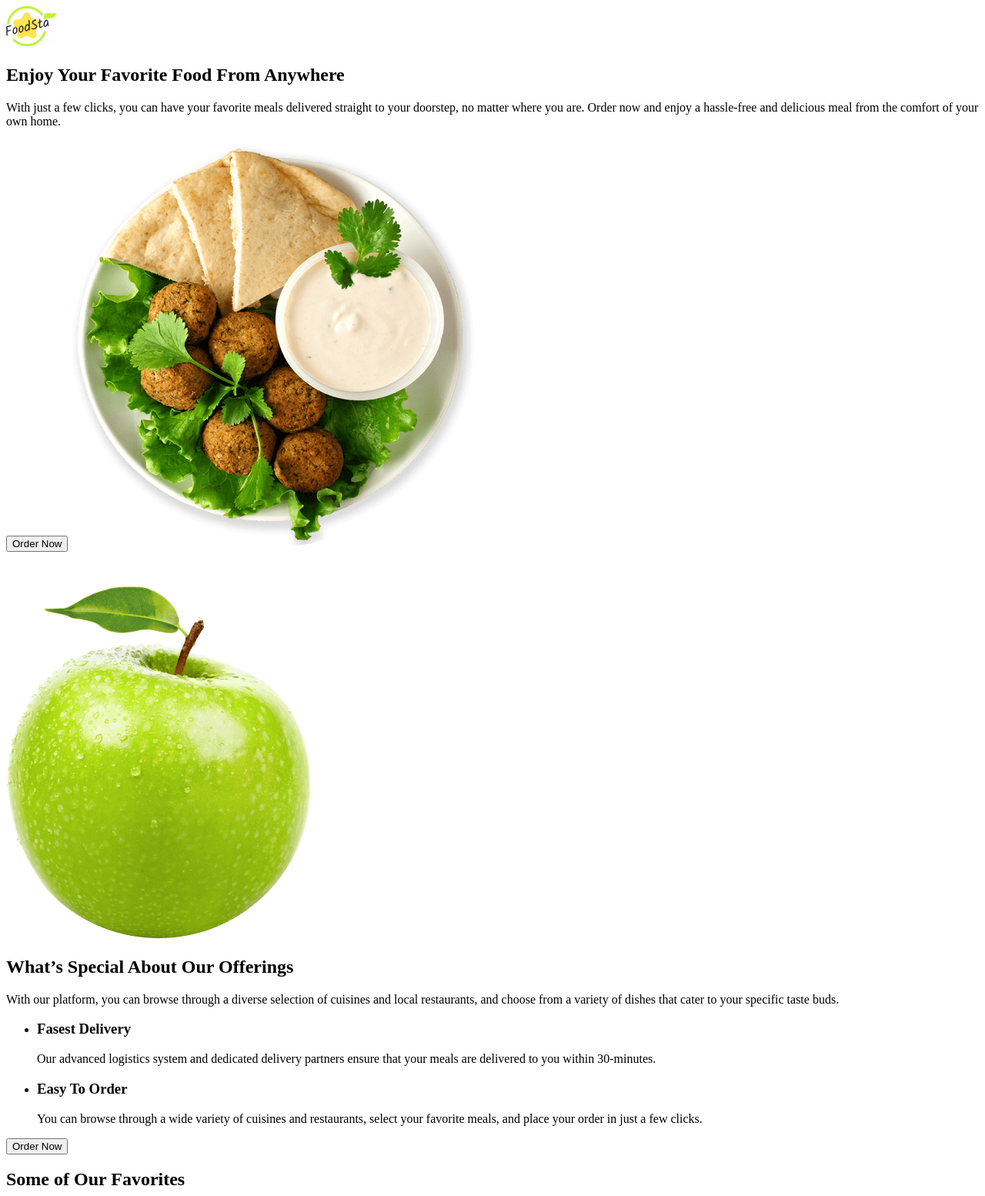
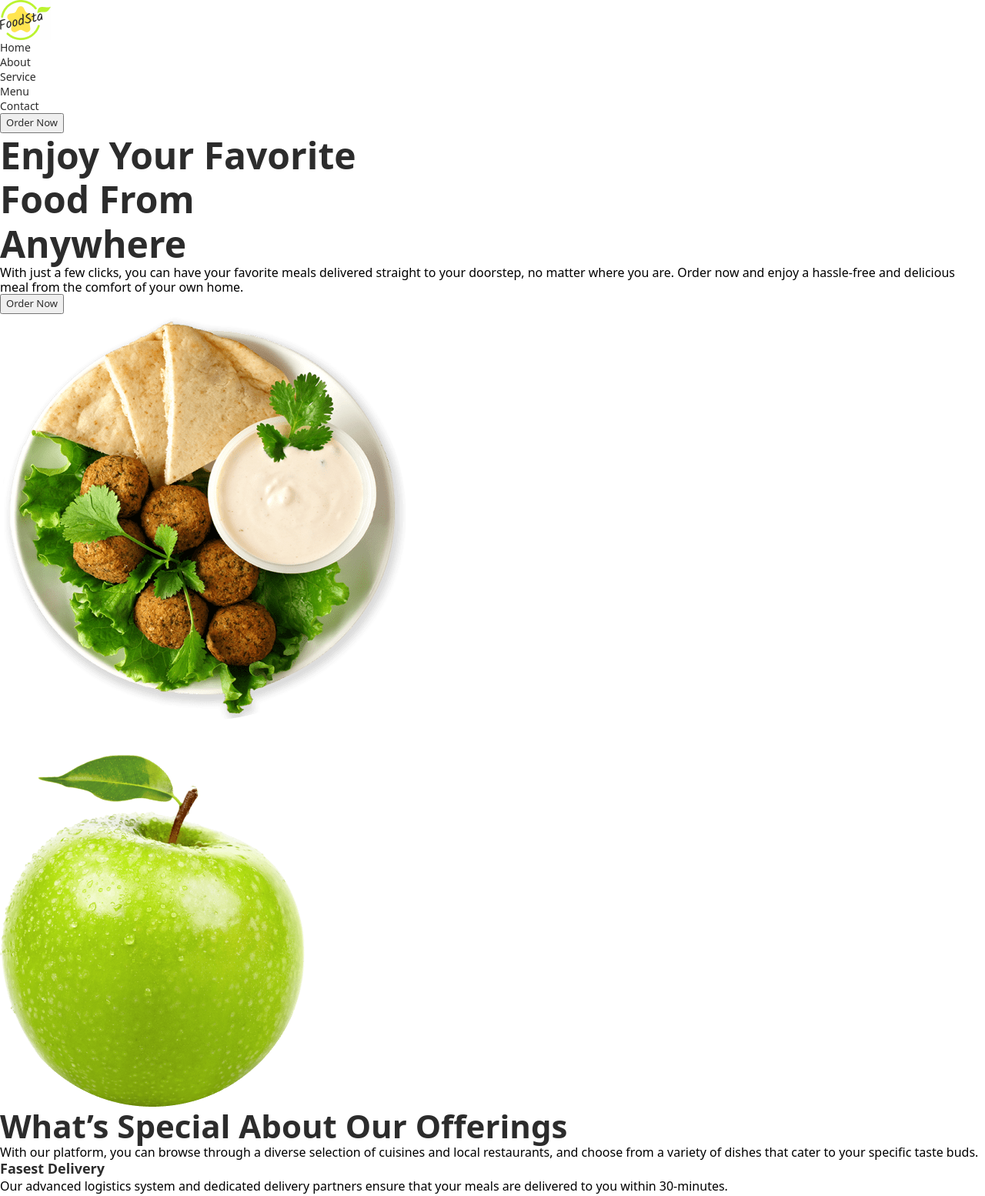
Before and after one commit to Daria0601/foodsta-project, a plain HTML site: page index.html in a window 1280 px wide. Shown: the top 1554 px of the page at 77% size. Drawn offline with nearby package versions, Linux system fonts and the light colour scheme.

Commit message:
начала css

```diff
--- /dev/null
+++ b/css/styles.css
@@ -0,0 +1,91 @@
+body {
+  font-family: "Roboto", sans-serif;
+}
+
+:root {
+  --main-color: #2c2c2c;
+  --secondary-color: #7eb101;
+}
+
+h1,
+h2,
+h3,
+h4,
+h5,
+h6,
+p {
+  margin-top: 0;
+  margin-bottom: 0;
+}
+ul,
+ol {
+  margin-top: 0;
+  margin-bottom: 0;
+  padding-left: 0;
+}
+img {
+  display: block;
+}
+.list {
+  list-style-type: none;
+}
+.link {
+  text-decoration: none;
+}
+button {
+  cursor: pointer;
+}
+
+.logo {
+  width: 66px;
+  height: 52px;
+  flex-shrink: 0;
+}
+
+.nav {
+  color: var(--main-color);
+  font-size: 14px;
+  line-height: normal;
+}
+
+.nav:hover,
+.nav:focus {
+  color: var(--secondary-color);
+  text-decoration: underline;
+}
+
+.button-text {
+  color: var(--main-color);
+  font-size: 13px;
+  font-weight: 500;
+  line-height: 1.5;
+}
+
+h1 {
+  color: var(--main-color);
+  font-size: 48px;
+  font-weight: 700;
+  line-height: 1.2;
+  width: 502.417px;
+}
+
+h2 {
+  color: var(--main-color);
+  font-size: 42px;
+  font-weight: 700;
+  line-height: 1.2;
+}
+
+.h-benefits {
+  color: var(--main-color);
+  font-size: 18px;
+  font-weight: 700;
+  line-height: 1.4;
+}
+
+.h-names {
+  color: var(--main-color);
+  font-size: 14px;
+  font-weight: 500;
+  line-height: 1.5;
+}
--- a/index.html
+++ b/index.html
@@ -5,48 +5,74 @@
     <meta charset="UTF-8">
     <meta name="viewport" content="width=device-width, initial-scale=1.0">
     <title>Document</title>
+    <link rel="stylesheet" href="./css/styles.css">
+    <link rel="preconnect" href="https://fonts.googleapis.com">
+    <link rel="preconnect" href="https://fonts.gstatic.com" crossorigin>
+    <link href="https://fonts.googleapis.com/css2?family=Roboto:wght@400;500;700&display=swap" rel="stylesheet">
+    <link rel="stylesheet" href="https://cdnjs.cloudflare.com/ajax/libs/modern-normalize/2.0.0/modern-normalize.css"
+        integrity="sha512-gA2Bvu0/hw4oj0Lp8ZHjK+o3S4BE5m8d/wNVy6ktKLhHKPpWLQwv9ixzuWirWOakoJqlBdePq2NhoCaUOQ5npQ=="
+        crossorigin="anonymous" referrerpolicy="no-referrer" />
 </head>
 
 <body>
+    <!-- HEADER -->
     <header>
-        <a href=""><img src="./images/vector-min.png" alt="logo"></a>
+        <a href=" ./index.html"><img src="./images/vector-min.png" alt="logo" class="logo"></a>
+        <nav>
+            <ul class="list">
+                <li><a href="" class="link nav">Home</a></li>
+                <li><a href="" class="link nav">About</a></li>
+                <li><a href="" class="link nav">Service</a></li>
+                <li><a href="" class="link nav">Menu</a></li>
+                <li><a href="" class="link nav">Contact</a></li>
+            </ul>
+        </nav>
+        <button type="button" class="button-text">Order Now</button>
     </header>
 
     <main>
+
+        <!-- MAIN PAGE -->
         <section>
             <h1>Enjoy Your Favorite Food From Anywhere</h1>
             <p>With just a few clicks, you can have your favorite meals delivered straight to your doorstep, no matter
                 where you are.
                 Order now and enjoy a hassle-free and delicious meal from the comfort of your own home.</p>
-            <button type="button">Order Now</button><img src="./images/foto-1-min.png" alt="food" width="528"
-                height="528">
+            <button type="button" class="button-text">Order Now</button><img src="./images/foto-1-min.png" alt="food"
+                width="528" height="528">
         </section>
+
+        <!-- BENEFITS PAGE -->
+
         <section>
             <img src="./images/aple-min.png" alt="apple" width="396" height="502">
             <h2>What’s Special About Our Offerings</h2>
             <p>With our platform, you can browse through a diverse selection of cuisines and local restaurants, and
                 choose from a
                 variety of dishes that cater to your specific taste buds.</p>
-            <ul>
+            <ul class="list">
                 <li>
-                    <h3>Fasest Delivery</h3>
+                    <h3 class="h-benefits">Fasest Delivery</h3>
                     <p>Our advanced logistics system and dedicated delivery partners ensure that your meals are
                         delivered to you within
                         30-minutes.</p>
                 </li>
                 <li>
-                    <h3>Easy To Order</h3>
+                    <h3 class="h-benefits">Easy To Order</h3>
                     <p>You can browse through a wide variety of cuisines and restaurants, select your favorite meals,
                         and place your order in
                         just a few clicks.</p>
                 </li>
             </ul>
-            <button type="button">Order Now</button>
+            <button type="button" class="button-text">Order Now</button>
         </section>
+
+        <!-- FAVORITES PAGE -->
+
         <section>
             <h2>Some of Our Favorites</h2>
             <p>Looking for something delicious?</p>
-            <ul>
+            <ul class="list">
                 <li><img src="./images/gamburger-min.png" alt="gamburger" width="315" height="315"></li>
                 <li><img src="./images/Pasta-min.png" alt="pasta" width="315" height="315"></li>
                 <li><img src="./images/pizza-min.png" alt="pizza" width="315" height="315"></li>
@@ -56,16 +82,18 @@
             </ul>
         </section>
 
+        <!-- FEEDBACK PAGE -->
+
         <section>
             <h2>What our Customers Say</h2>
             <p>Don't just take our word for it - see what our satisfied customers have to say</p>
-            <ul>
+            <ul class="list">
                 <li>
                     <p>“The Best app I have used to order food in a while, so many options to choose from too, I would
                         recommend to a freind,
                         No questions asked”</p>
                     <img src="/images/man.png" alt="man" width="48" height="48">
-                    <h3>Sumith Shah</h3>
+                    <h3 class="h-names">Sumith Shah</h3>
                     <p>Some Dude</p>
                 </li>
                 <li>
@@ -73,18 +101,47 @@
                         pleasant experience ordering
                         from this app”</p>
                     <img src="./images/woman.png" alt="woman" width="48" height="48">
-                    <h3>Sumith Shah</h3>
+                    <h3 class="h-names">Sumith Shah</h3>
                     <p>Some Dude</p>
                 </li>
             </ul>
         </section>
+
+        <!-- SUBSCRIBE PAGE -->
+
         <section>
             <h2>Subscribe To Get Special Offers</h2>
             <p>Order now and receive 10% off your first meal with Enjoy Your Favorite Food From Anywhere.</p>
-            <form><input type="email" placeholder="Enter your email"><button type="submit">Subscribe</button></form>
+            <form><input type="email" placeholder="Enter your email"><button type="submit"
+                    class="button-text">Subscribe</button></form>
             <img src="./images/banan-min.png" alt="banan" width="608" height="266">
         </section>
     </main>
+
+    <!-- FOOTER -->
+
+    <footer>
+        <a href="./index.html"><img src="./images/vector-min.png" alt="logo"></a>
+        <nav>
+            <ul class="list">
+                <li><a href="" class="link">Home</a></li>
+                <li><a href="" class="link">About</a></li>
+                <li><a href="" class="link">Service</a></li>
+                <li><a href="" class="link">Menu</a></li>
+                <li><a href="" class="link">Contact</a></li>
+            </ul>
+        </nav>
+        <p>Subscribe</p>
+        <form><input type="email" placeholder="Enter your email"><button type="submit"
+                class="button-text">Subscribe</button></form>
+        <p>By subscribing you agree to with our <a href="">Privacy Policy</a></p>
+        <ul class="list">
+            <li><a href="">Privacy Policy</a></li>
+            <li><a href="">Terms of Service</a></li>
+            <li><a href="">Cookies Settings</a></li>
+        </ul>
+        <p>2022 FoodSta. All right reserved.</p>
+    </footer>
 </body>
 
 </html>
```
